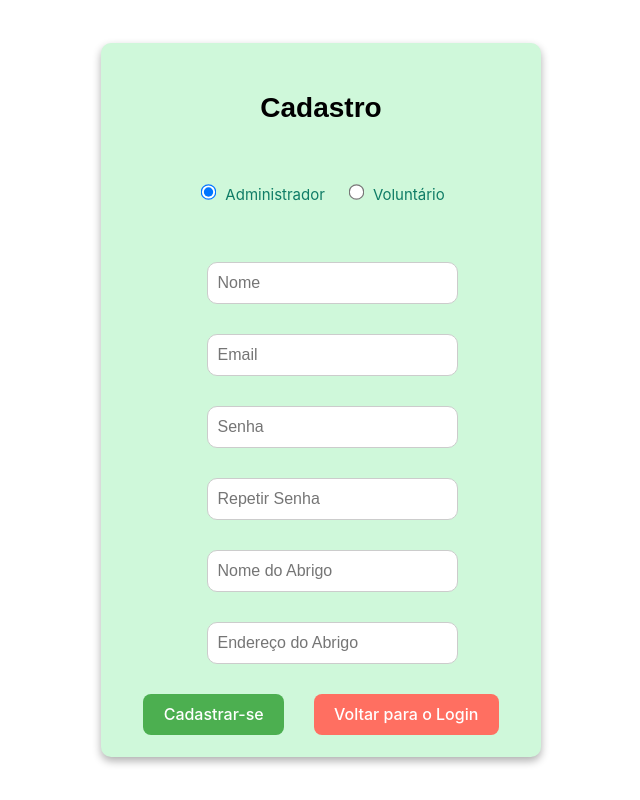
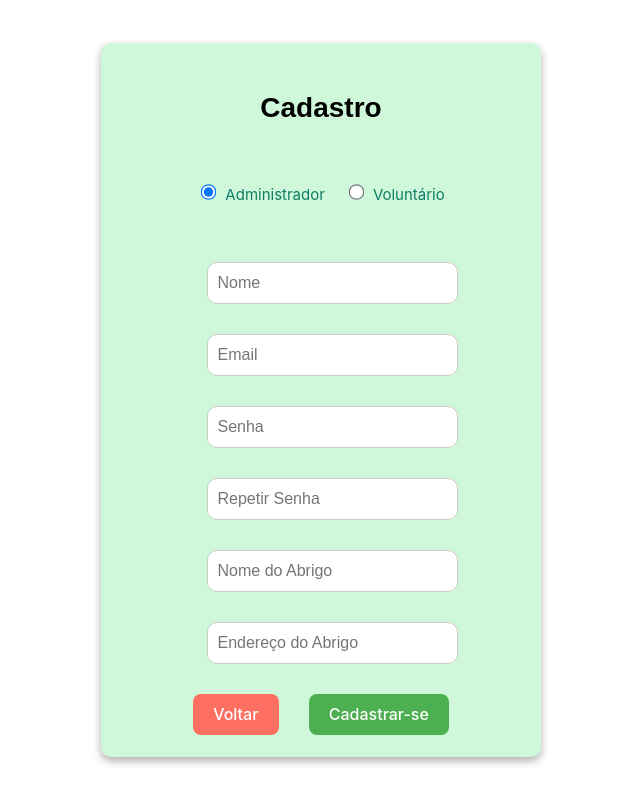
Before and after one commit to anthony-c-silva/project3-2024a-anthony-luizfelipe-frontend, a React (Vite) app: page /cadastro in a window 1280 px wide. Shown: the whole page, without its empty margins (319-959 px from the left). Built offline with nearby package versions, Linux system fonts and the light colour scheme.

Commit message:
feat - ajustando botao cadastro

```diff
--- a/src/pages/Cadastro.jsx
+++ b/src/pages/Cadastro.jsx
@@ -204,11 +204,11 @@
         </div>
       )}
       <div className="button-group">
+        <button className="back-button" onClick={handleBackToLogin}>
+          Voltar
+        </button>
         <button className="signup-button" onClick={handleCadastro}>
           Cadastrar-se
-        </button>
-        <button className="back-button" onClick={handleBackToLogin}>
-          Voltar para o Login
         </button>
       </div>
       {serverError && <span className="error">{serverError}</span>}
```
